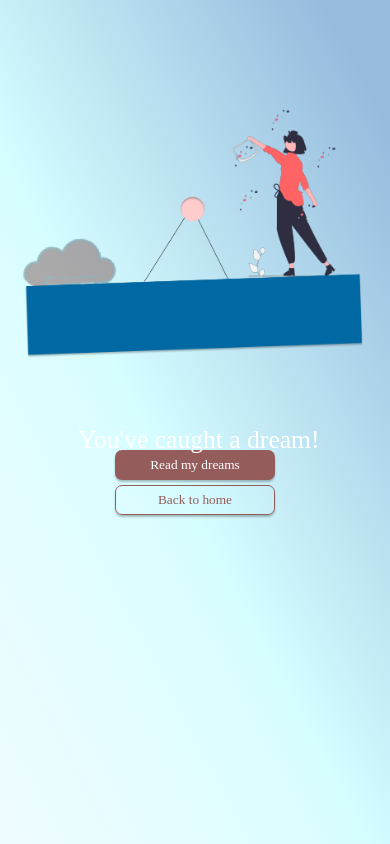
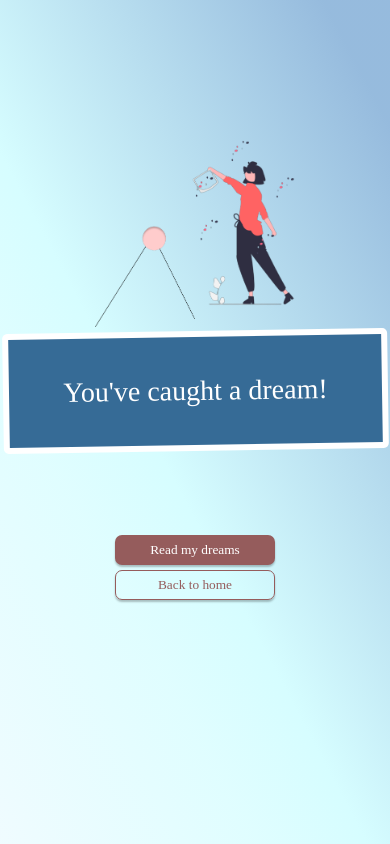
Before and after one commit to joyomii/dreamcatcher, a React (Create React App) app: page /caught-dream in a window 390 px wide. Built offline with nearby package versions, Linux system fonts and the light colour scheme; a web font is replaced by a local one.

Commit message:
caught-dream resolved

```diff
--- a/src/Pages/CaughtDream/CaughtDream.css
+++ b/src/Pages/CaughtDream/CaughtDream.css
@@ -1,19 +1,39 @@
 
 .caughtDream-container {
-  margin-top: 10vh;
   display: flex;
   flex-direction: column;
   justify-content: center;
   align-items: center;
   text-align: center;
-  padding: 20px;
+  margin-top: 50px;
  }
 
-.caughtDreamImg {
+ .LDStringPoms {
+  width: 30%;
+ }
+
+ .CDtext-container {
+  display: flex;
+  justify-content: center;
+  align-items: center;
+  width: 40%;
+  height: 150px;
+  background-color: #366b96;
+  transform: rotate(-0.9deg);
+  border-radius: 5px;
+  border: 6px solid #fff;
+ }
+
+  .CDtext {
+    color: #fff;
+    font-size: 28px;
+  }
+
+/* .caughtDreamImg {
   width: 100%;
   max-width: 600px;
   height: auto;
- }
+ } */
 
 .caughtDream-text {
   color: #fff;
--- a/src/Pages/CaughtDream/CaughtDream.js
+++ b/src/Pages/CaughtDream/CaughtDream.js
@@ -1,7 +1,7 @@
 import React from "react";
 import { useLocation, useNavigate } from "react-router-dom";
 import "./CaughtDream.css";
-import caughDreamImg from "../images/caught-a-dream.png";
+import stringPoms from "../images/string-poms.png";
 
 function CaughtDream() {
   const navigate = useNavigate();
@@ -19,13 +19,17 @@ function CaughtDream() {
   return (
     <div>
       <div className="caughtDream-container">
-        <div className="CDimg-text">
-          <img
+        <div>
+          <img src={stringPoms} alt="Nice catch!" className="LDStringPoms" />
+        </div>
+        <div className="CDtext-container">
+          <p className="CDtext">You've caught a dream!</p>
+
+          {/* <img
             src={caughDreamImg}
             alt="caught a dream!"
             className="caughtDreamImg"
-          />
-          <p className="caughtDream-text">You've caught a dream!</p>
+          /> */}
         </div>
 
         <div className="caughtDream-button-container">
--- a/src/Pages/ListOfDreams/ListOfDreams.css
+++ b/src/Pages/ListOfDreams/ListOfDreams.css
@@ -73,6 +73,7 @@
 .ul-list-container {
   /* height: 10vh; */
   /* padding: 20px; */
+  width: 90%;
   margin-top: 25px;
   display: flex;
   justify-content: left;
@@ -244,16 +245,16 @@
 
 .dandelion2 {
   position: fixed;
-  width: 30vw;
-  bottom: 0%;
+  width: 20vw;
+  bottom: -5%;
   left: 70%;
   transform:  scaleX(-1);
 }
-
+/*
 .listVertical-design {
   position: fixed;
   width: 30vw;
   height: 90vh;
   bottom: 5%;
   opacity: 0.5;
-}
+} */
--- a/src/components/style/globalStyles.css
+++ b/src/components/style/globalStyles.css
@@ -15,7 +15,7 @@ html {
   height: 100%;
 }
 
-@media only screen and (max-width: 600px) {
+@media only screen and (max-width: 500px) {
 
   /* ------------Login Page-----------*/
 
@@ -88,7 +88,7 @@ html {
     display: flex !important;
     justify-content: space-between !important;
     width: 90vw !important;
-    margin-top: 15px !important;
+    margin-top: 10px !important;
     height: 130px !important;
   }
 
@@ -140,18 +140,37 @@ html {
 
   /*--------Caught Dream--------*/
 
-  .caughtDreamImg {
+  /* .caughtDreamImg {
     width: 100%;
     max-width: 300px;
     height: auto;
+  } */
+
+  .caughtDream-container {
+    margin-top: 140px !important;
   }
 
-  .caughtDream-text {
+  .LDStringPoms {
+    width: 200px !important;
+  }
+
+  .CDtext-container {
+    width: 385px !important;
+    height: 120px !important;
+  }
+
+
+  .caughtDream-button-container {
+    display: flex;
+    flex-direction: column;
+    margin-top: 5vh ;
+  }
+  /* .caughtDream-text {
     font-size: 1.6rem !important;
     position: absolute;
     top: 50.4% !important;
     left: 20% !important;
-  }
+  } */
 
   /*--------List of Dreams--------*/
 
@@ -191,11 +210,14 @@ html {
   }
 
   .ul-list-container {
-    width: 300px;
+    width: 275px !important;
+    margin-left: 10px !important;
   }
 
   .list-div {
-    width: 280px !important;
+    width: 230px !important;
+    margin-left: 0 !important;
+    margin-right: 0 !important;
   }
 
   .dandelion2 {
```
Also changed, not shown: src/Pages/images/string-poms.png (added).
